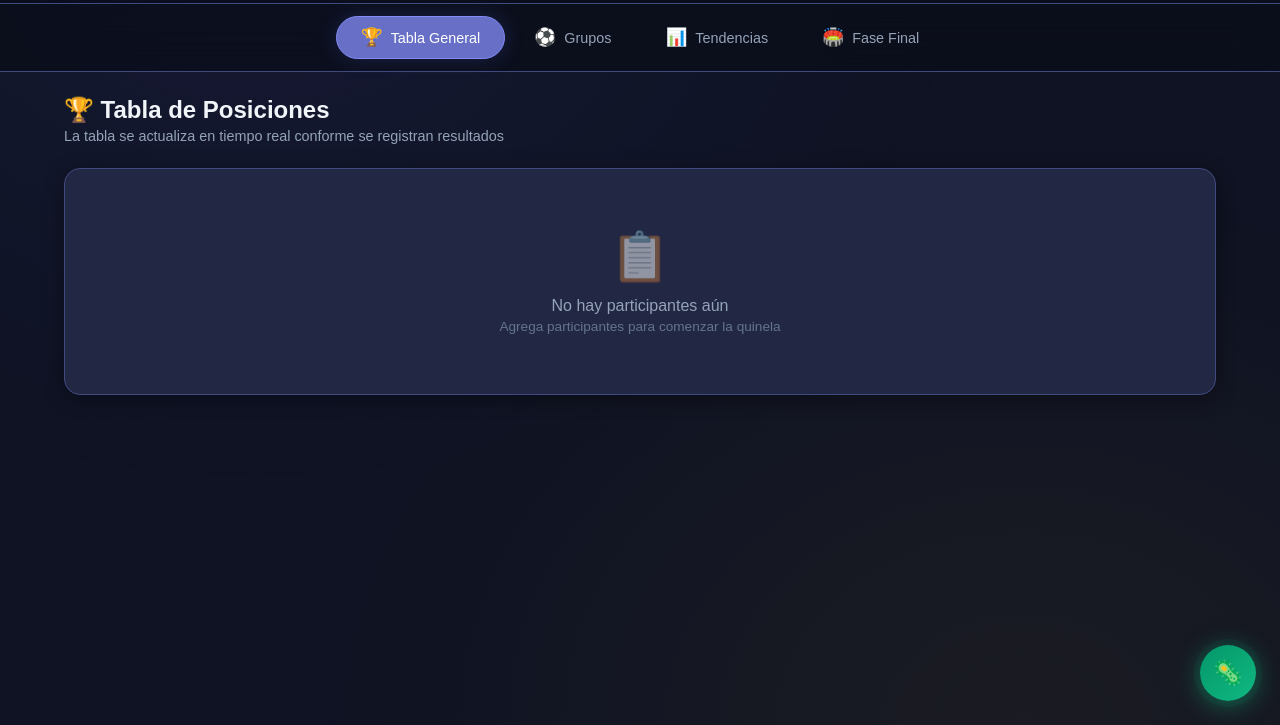
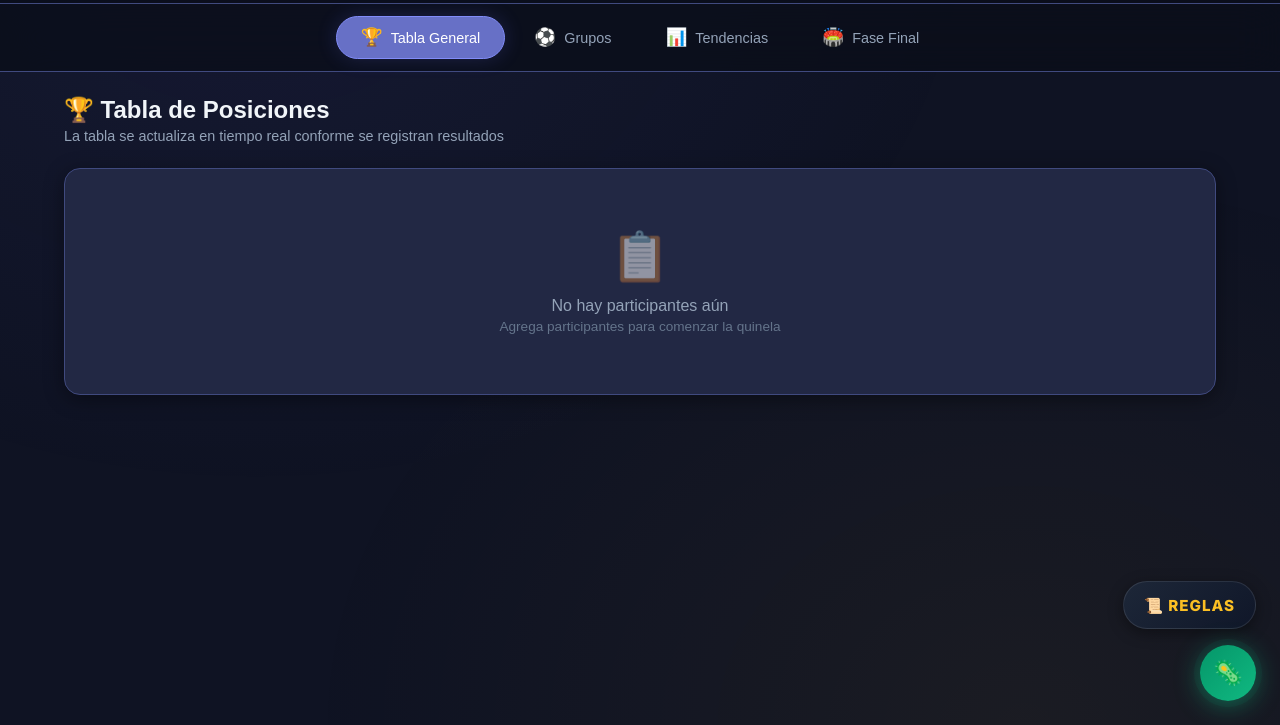
Before and after one commit to arnicarcos-sys/Quinela, a website: page public/index.html in a window 1280 px wide. Shown: the part 75-800 px from the top of the page. Drawn offline with nearby package versions, Linux system fonts and the light colour scheme; no server answers.

Commit message:
Add floating rules button pointing to reglas.pdf

```diff
--- a/public/index.html
+++ b/public/index.html
@@ -372,6 +372,11 @@
 
   </main>
 
+  <!-- Rules Button -->
+  <a href="reglas.pdf" target="_blank" class="rules-fab" id="btnRules" title="Ver Reglas de la Quinela">
+    📜 REGLAS
+  </a>
+
   <!-- Virus Gratis Button -->
   <button class="virus-fab" id="btnVirus" title="Virus Gratis 🦠">
     🦠
--- a/public/styles.css
+++ b/public/styles.css
@@ -907,6 +907,41 @@ select {
 .result-btn.clear-btn:hover {
   border-color: var(--red);
   color: var(--red);
+}
+
+/* ─── Rules FAB ───────────────────────────────────────── */
+.rules-fab {
+  position: fixed;
+  bottom: 96px; /* Above the virus button which is at 24px + 56px height + 16px gap */
+  right: 24px;
+  width: auto;
+  height: 48px;
+  padding: 0 20px;
+  border-radius: 24px;
+  border: 1px solid rgba(255, 255, 255, 0.1);
+  background: linear-gradient(135deg, rgba(30, 41, 59, 0.9), rgba(15, 23, 42, 0.9));
+  backdrop-filter: blur(8px);
+  -webkit-backdrop-filter: blur(8px);
+  color: var(--gold);
+  font-family: 'Inter', sans-serif;
+  font-weight: 800;
+  font-size: 0.95rem;
+  letter-spacing: 1px;
+  cursor: pointer;
+  box-shadow: 0 4px 15px rgba(0, 0, 0, 0.4);
+  transition: all 0.3s ease;
+  z-index: 200;
+  display: flex;
+  align-items: center;
+  justify-content: center;
+  text-decoration: none;
+}
+
+.rules-fab:hover {
+  transform: translateY(-3px) scale(1.05);
+  box-shadow: 0 6px 20px rgba(0, 0, 0, 0.6), 0 0 15px rgba(251, 191, 36, 0.3);
+  background: linear-gradient(135deg, rgba(15, 23, 42, 0.95), rgba(0, 0, 0, 0.95));
+  color: #fff;
 }
 
 /* ─── Virus Gratis FAB ────────────────────────────────── */
```
